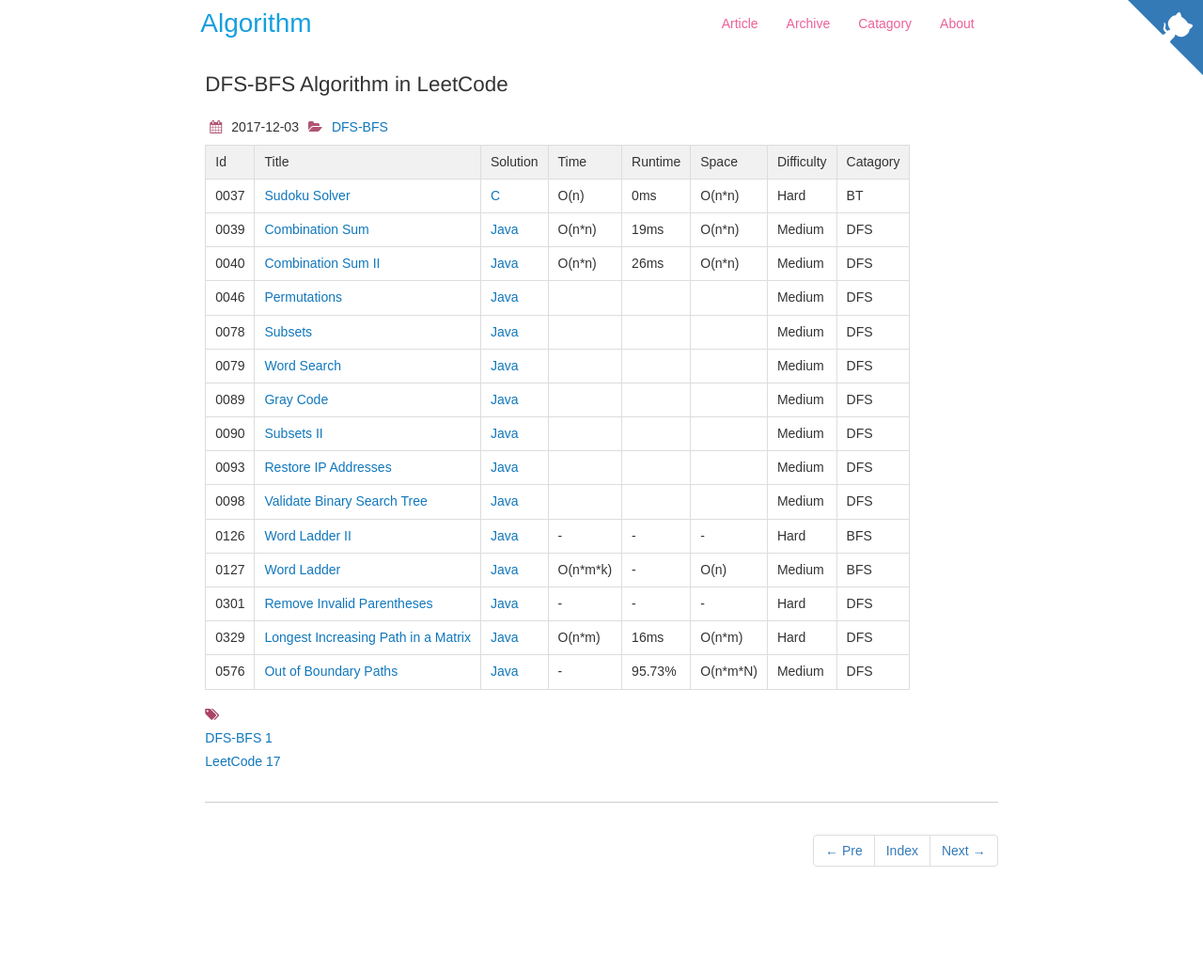
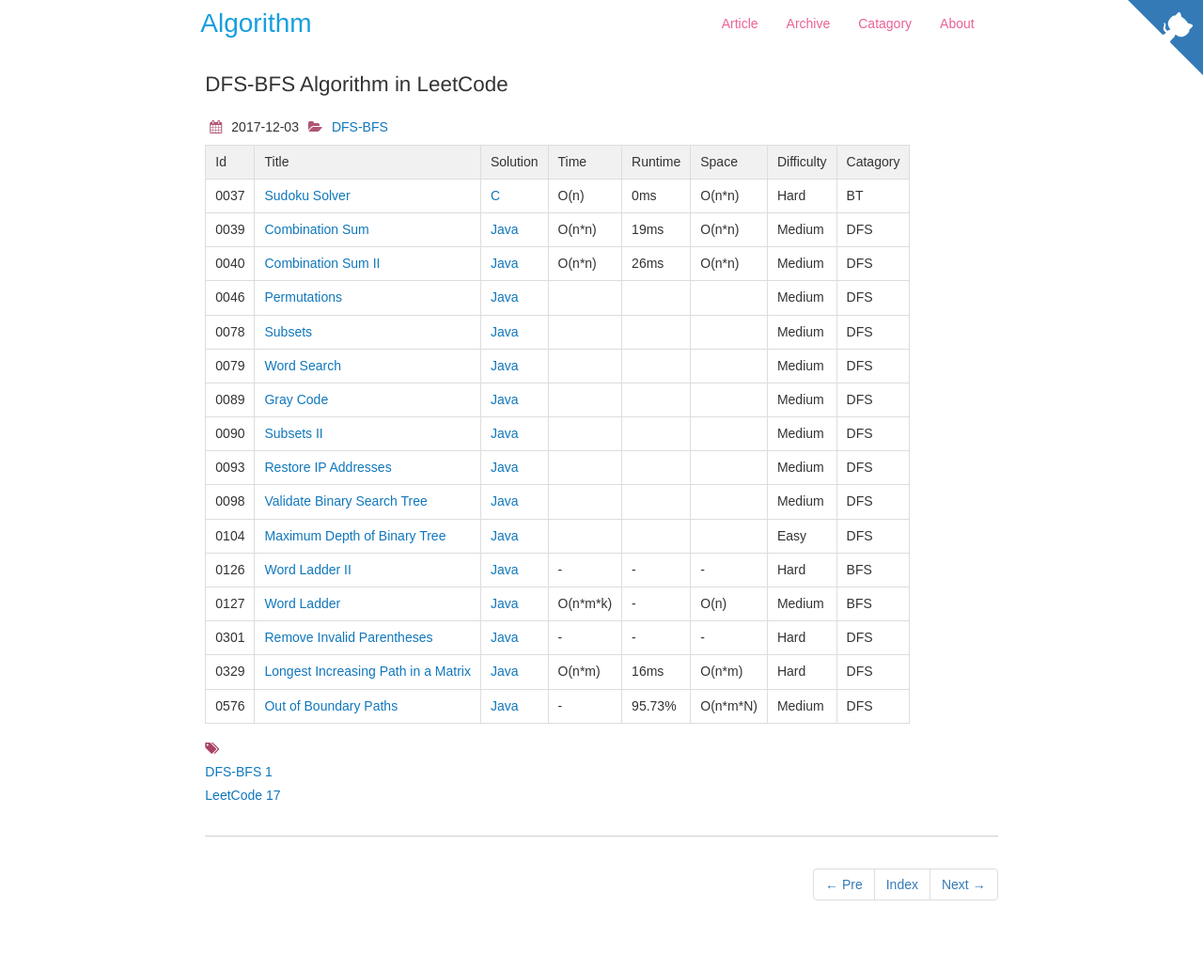
Before and after one commit to dunso/algorithm, a Jekyll site: the page built from docs/_posts/2017-12-03-DFS-BFS.md, in a window 1280 px wide. Shown: the whole page at 94% size. Built offline with Jekyll 4.4.1, drawn with Linux system fonts in a browser that asks for light colours; nearby versions of some CDN libraries; before the commit the page ends 996 px from its top, so only the background shows below that.

Commit message:
Add index of LeetCode0104.java to docs

```diff
--- a/docs/_posts/2017-12-03-DFS-BFS.md
+++ b/docs/_posts/2017-12-03-DFS-BFS.md
@@ -22,6 +22,7 @@
 |0090|[Subsets II](https://leetcode.com/problems/subsets-ii) | [Java](https://e.srl/leetcode-90/)  ||||  Medium |DFS|
 |0093|[Restore IP Addresses](https://leetcode.com/problems/restore-ip-addresses/) | [Java](https://e.srl/leetcode-93/)  ||||  Medium |DFS|
 |0098|[Validate Binary Search Tree](https://leetcode.com/problems/validate-binary-search-tree) | [Java](https://e.srl/leetcode-98/)  ||||  Medium |DFS|
+|0104|[Maximum Depth of Binary Tree](https://leetcode.com/problems/maximum-depth-of-binary-tree/) | [Java](https://e.srl/leetcode-104/)  ||||  Easy |DFS|
 |0126|[Word Ladder II](https://leetcode.com/problems/word-ladder-ii/) | [Java](https://e.srl/leetcode-126/)  |-|-|-|  Hard |BFS|
 |0127|[Word Ladder](https://leetcode.com/problems/word-ladder/) | [Java](https://e.srl/leetcode-127/)  | O(n\*m\*k) |-| O(n)  |  Medium |BFS|
 |0301|[Remove Invalid Parentheses](https://leetcode.com/problems/remove-invalid-parentheses) | [Java](https://e.srl/leetcode-301/)  | - | - | - | Hard |DFS|
```
